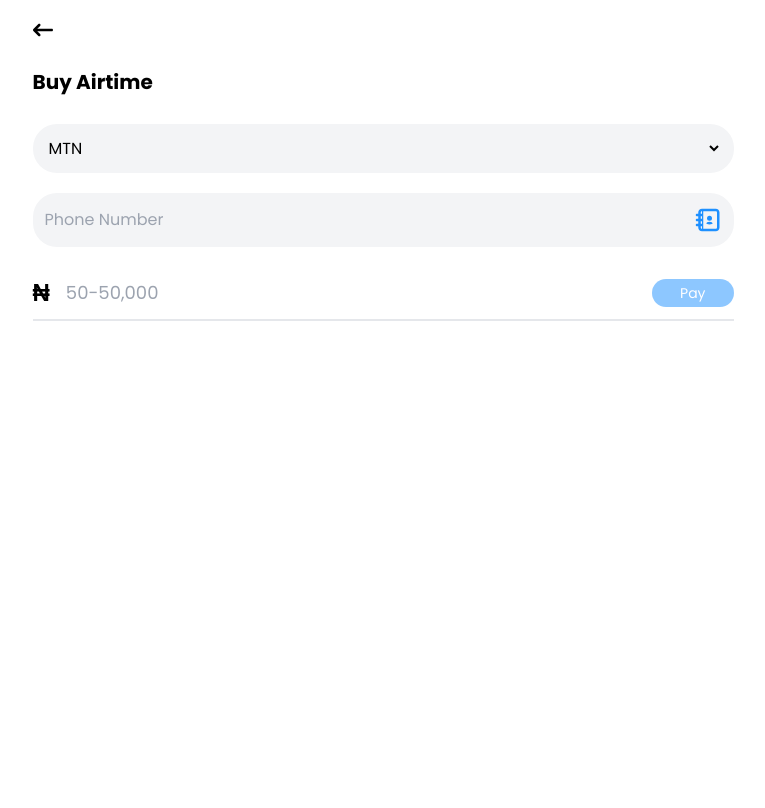
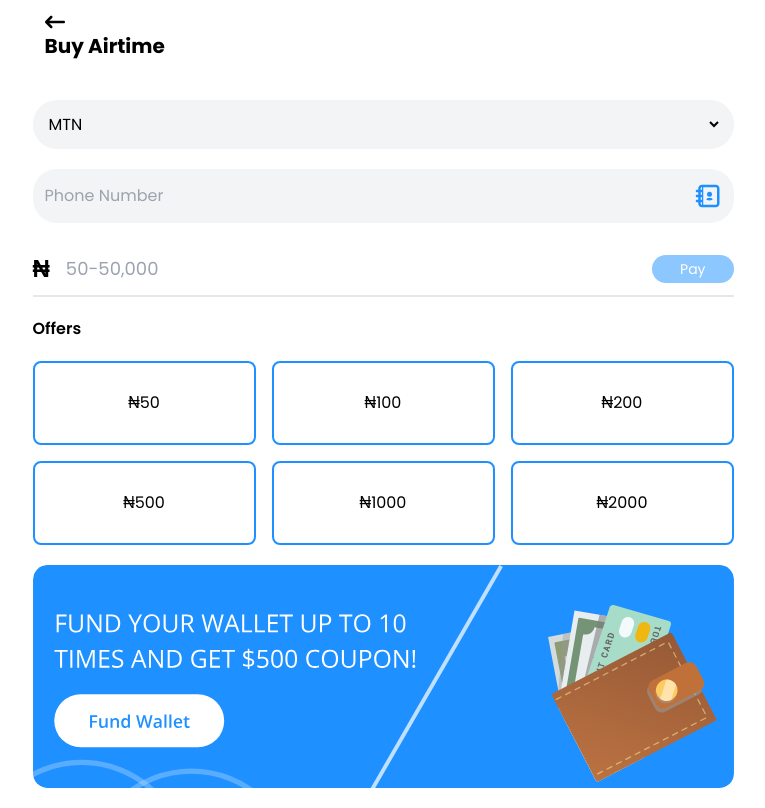
Before and after one commit to DevEmmy/vtu-frontend, a React (Vite) app: page /buy-airtime in a window 1280 px wide. Shown: the whole page, without its empty margins (257-1022 px from the left). Built offline with nearby package versions, Linux system fonts and the light colour scheme.

Commit message:
Updates: Finished work on airtime page.

```diff
--- a/src/components/home/quick-actions/buy-airtime.tsx
+++ b/src/components/home/quick-actions/buy-airtime.tsx
@@ -1,141 +1,212 @@
 import React, { useState } from "react";
 import { FaArrowLeftLong } from "react-icons/fa6";
 import { RiArrowDropDownLine } from "react-icons/ri";
+import { HiCheck } from "react-icons/hi2";
 import { TiContacts } from "react-icons/ti";
-import { Link } from 'react-router-dom';
-import SelectNetwork from '../select-network';
-import ConfirmPayment from '../confirm-payment';
-import PinInput from '../pin-input'
+import { Link } from "react-router-dom";
+import SelectNetwork from "../select-network";
+import ConfirmPayment from "../confirm-payment";
+import PinInput from "../pin-input";
 import { useMakeTransaction } from "../../../hooks/MakePayments";
 import Loader from "../../Loader";
-
+import Banner from "../../../assets/BANNER.svg";
+import { useScrollTop } from "../../../hooks/use-scroll-top";
 
 function buyAirtime() {
-    const [confirm, setConfirm] = React.useState(false)
+  const isScrolled = useScrollTop();
+  const [confirm, setConfirm] = React.useState(false);
   const toggleConfirm = () => {
     if (isValidInput) {
-            setConfirm(prev => !prev)
-        }
-    }
-
-    const [network, setNetwork] = React.useState("mtn")
-    const [phone, setPhone] = useState("")
-
-    const [pinInput, setPinInput] = React.useState(false)
-    const togglePinInput = () => {
-        setPinInput(prev => !prev)
-    }
-
-    const [isNetwork, setIsNetwork] = React.useState(false)
-    const toggleNetwork = () => {
-        setIsNetwork(prev => !prev)
-    }
-
-    const [inputValue, setInputValue] = React.useState('');
-
-    const handleInputChange = (e: { target: { value: any; }; }) => {
-        const value = e.target.value;
-        // Only allow valid numbers or an empty string
-        if (value === '' || /^\d+$/.test(value)) {
-            setInputValue(value);
+      setConfirm((prev) => !prev);
     }
   };
 
-    const isValidInput = inputValue !== '' && /^\d+$/.test(inputValue);
+  const [network, setNetwork] = React.useState("mtn");
 
-    const airtime = [
+  const [pinInput, setPinInput] = React.useState(false);
+  const togglePinInput = () => {
+    setPinInput((prev) => !prev);
+  };
+
+  const [isNetwork, setIsNetwork] = React.useState(false);
+  const toggleNetwork = () => {
+    setIsNetwork((prev) => !prev);
+  };
+
+  const [inputValue, setInputValue] = React.useState("");
+  const [phoneNumber, setPhoneNumber] = useState("");
+  const [selectedPrice, setSelectedPrice] = React.useState<number | null>(null);
+
+  const handleInputChange = (e: { target: { value: any } }) => {
+    const value = e.target.value;
+    if (value === "" || /^\d+$/.test(value)) {
+      setInputValue(value);
+      setSelectedPrice(null);
+    }
+  };
+  const handlePhoneNumberChange = (e: React.ChangeEvent<HTMLInputElement>) => {
+    const value = e.target.value;
+    if (/^\d*$/.test(value)) {
+      setPhoneNumber(value);
+    }
+  };
+
+  const isValidInput = inputValue !== "" && /^\d+$/.test(inputValue);
+  const isPhoneNumberValid = phoneNumber !== "" && /^\d+$/.test(phoneNumber);
+
+  const airtimeOption = [
     { price: 50 },
     { price: 100 },
-        { price: 150 },
     { price: 200 },
     { price: 500 },
     { price: 1000 },
-    ]
+    { price: 2000 },
+  ];
 
   const networks = [
     {
       title: "MTN",
-            value: "mtn"
+      value: "mtn",
     },
     {
       title: "Airtel",
-            value: "airtel"
+      value: "airtel",
     },
     {
       title: "Glo",
-            value: "glo"
+      value: "glo",
     },
     {
       title: "9mobile",
-            value: "9mobile"
-        }
-    ]
+      value: "9mobile",
+    },
+  ];
 
-    const {makeTransaction, isLoading, isError} = useMakeTransaction()
+  const { makeTransaction, isLoading, isError } = useMakeTransaction();
 
-    const submit = (pin: string)=>{
+  const submit = (pin: string) => {
     let data = {
       transaction: {
         amount: inputValue,
         type: "AIRTIME",
         details: {
-                    phone,
-                    network
-                }
+          phoneNumber,
+          network,
         },
-            pin
-        }
+      },
+      pin,
+    };
 
-        makeTransaction(data)
-    }
+    makeTransaction(data);
+  };
   return (
-        <div className={`px-3 py-5 w-[100%] relative flex flex-col gap-7 min-h-screen`}>
-            <Link to={"/home"} className='text-xl'>
+    <div className={`px-3 py-5 w-[100%] relative flex flex-col gap-7 h-full`}>
+      <div
+        className={`transition-all duration-500 ease-in-out bg-white fixed w-full top-0 p-3 ${
+          isScrolled ? "flex items-center z-20 gap-1 p-2" : "block"
+        }`}
+      >
+        <Link to={"/home"} className="text-xl">
           <FaArrowLeftLong />
         </Link>
 
-            <h1 className='text-xl font-bold'>Buy Airtime</h1>
+        <h1 className="text-xl font-bold">Buy Airtime</h1>
+      </div>
 
-            <div className='flex flex-col gap-5'>
-                <div className='bg-gray-100 rounded-3xl flex items-center py-3 justify-between px-3'>
-                    <select className='bg-gray-100 w-full focus:outline-none' value={network} onChange={(e) => setNetwork(e.target.value)}>
-                        {
-                            networks.map((n, i) => {
+      <div className="flex flex-col gap-5 mt-20">
+        <div className="bg-gray-100 rounded-3xl flex items-center py-3 justify-between px-3">
+          <select
+            className="bg-gray-100 w-full focus:outline-none"
+            value={network}
+            onChange={(e) => setNetwork(e.target.value)}
+          >
+            {networks.map((n, i) => {
               return (
-                                    <option value={n.value} key={i}>{n.title}</option>
-                                )
-                            })
-                        }
+                <option value={n.value} key={i}>
+                  {n.title}
+                </option>
+              );
+            })}
           </select>
           {/* <RiArrowDropDownLine className='text-3xl' onClick={()=> toggleNetwork()}/> */}
         </div>
 
-                <div className='bg-gray-100 rounded-3xl flex items-center py-3 justify-between px-3'>
-                    <input type="number" className='bg-gray-100 focus:outline-none' value={phone} onChange={(e)=> setPhone(e.target.value)} placeholder='Phone Number' />
-                    <TiContacts className='text-3xl text-primary' />
+        <div className="bg-gray-100 rounded-3xl flex items-center py-3 justify-between px-3">
+          <input
+            type="text"
+            className="bg-gray-100 focus:outline-none"
+            value={phoneNumber}
+            onChange={handlePhoneNumberChange}
+            placeholder="Phone Number"
+          />
+          <TiContacts className="text-3xl text-primary" />
         </div>
-                <div className='flex py-2 border-b-2 text-sm items-center justify-between'>
+        <div className="flex py-2 border-b-2 text-sm items-center justify-between">
           <div className="flex items-center gap-2">
-                        <h1 className='font-bold mr-2 text-[24px]'>₦</h1>
-                        <input type="text" value={inputValue} onChange={handleInputChange} placeholder='50-50,000' className='py-1 w-2/3 text-lg focus:outline-none' />
+            <h1 className="font-bold mr-2 text-[24px]">₦</h1>
+            <input
+              type="text"
+              value={inputValue}
+              onChange={handleInputChange}
+              placeholder="50-50,000"
+              className="py-1 w-2/3 text-lg focus:outline-none"
+            />
           </div>
-                    <button onClick={() => toggleConfirm()} className={`${isValidInput ? 'opacity-100' : 'opacity-50 cursor-not-allowed'} px-7 py-1 rounded-3xl bg-primary text-white`}>
+          <button
+            disabled={!isValidInput || !isPhoneNumberValid}
+            onClick={() => toggleConfirm()}
+            className={`${
+              isValidInput && isPhoneNumberValid
+                ? "opacity-100"
+                : "opacity-50 cursor-not-allowed"
+            } px-7 py-1 rounded-3xl bg-primary text-white`}
+          >
             Pay
           </button>
         </div>
+        <span className="font-semibold">Offers</span>
+        <div className="grid grid-cols-3 gap-4 ">
+          {airtimeOption.map((item: any, index: number) => (
+            <div
+              key={index}
+              onClick={() => {
+                setSelectedPrice(index);
+                setInputValue(String(item.price));
+              }}
+              className={`relative flex flex-col gap-2 items-center text-center py-7 border-2 rounded-lg  ${
+                selectedPrice === index
+                  ? "border-green-400 border-2"
+                  : "border-primary"
+              }`}
+            >
+              {index === selectedPrice && (
+                <div className="absolute -top-3 -right-3 bg-green-600 text-white rounded-full p-1">
+                  <HiCheck />
+                </div>
+              )}
+              <h2>₦{item.price}</h2>
+            </div>
+          ))}
+        </div>
+        <Link to={"/fund-wallet"} className="w-full">
+          <img src={Banner} alt="Fund Banner" className="w-full" />
+        </Link>
       </div>
 
-            {confirm && <ConfirmPayment setConfirm={toggleConfirm} network={network} amount={inputValue} phone={phone} setPinInput={togglePinInput} />}
-
+      {confirm && (
+        <ConfirmPayment
+          setConfirm={toggleConfirm}
+          network={network}
+          amount={inputValue}
+          phone={phoneNumber}
+          setPinInput={togglePinInput}
+        />
+      )}
       {pinInput && <PinInput action={submit} setPinInput={togglePinInput} />}
 
-            {
-                isLoading
-                &&
-                <Loader />
-            }
+      {isLoading && <Loader />}
     </div>
-    )
+  );
 }
 
-export default buyAirtime
+export default buyAirtime;
```
Lines whose indentation alone changed are shown as unchanged.
